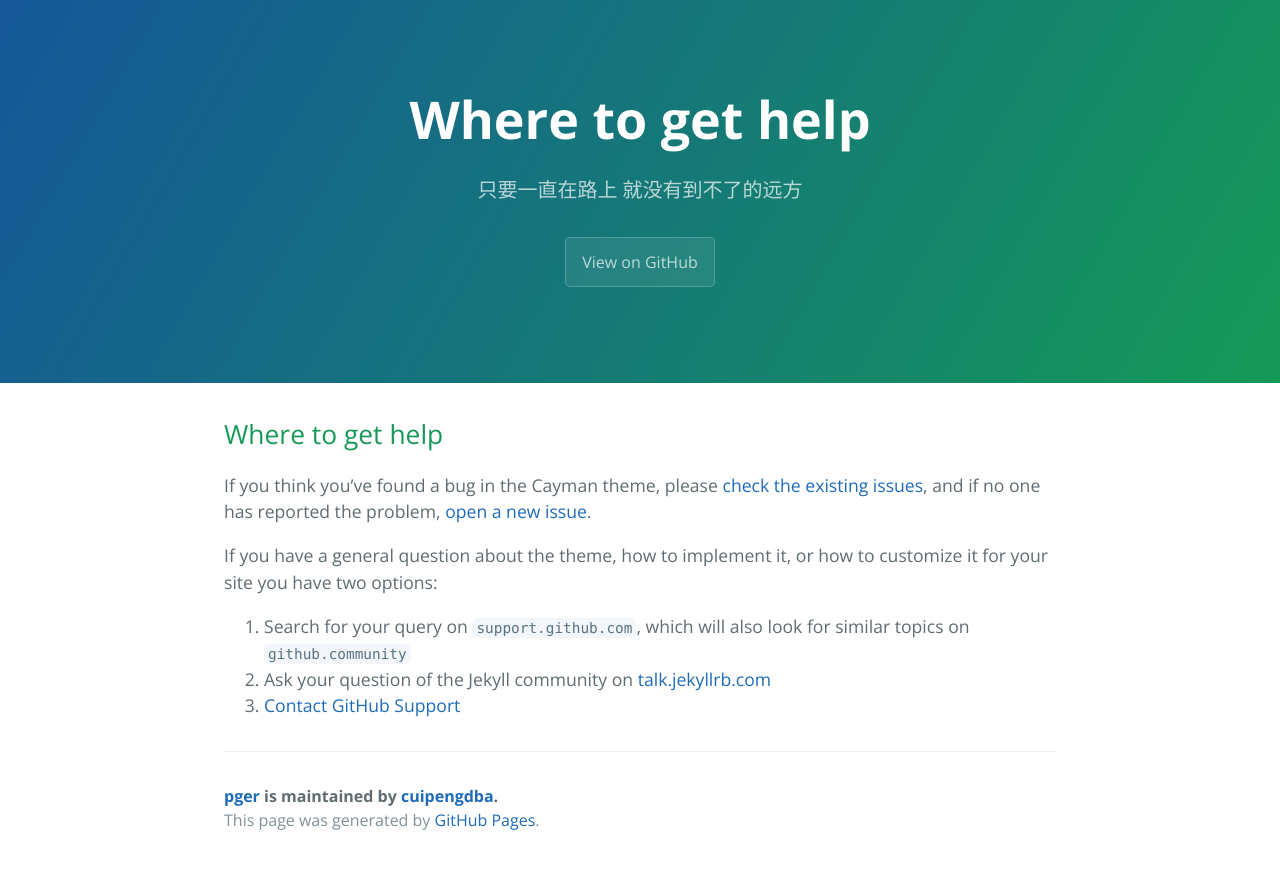
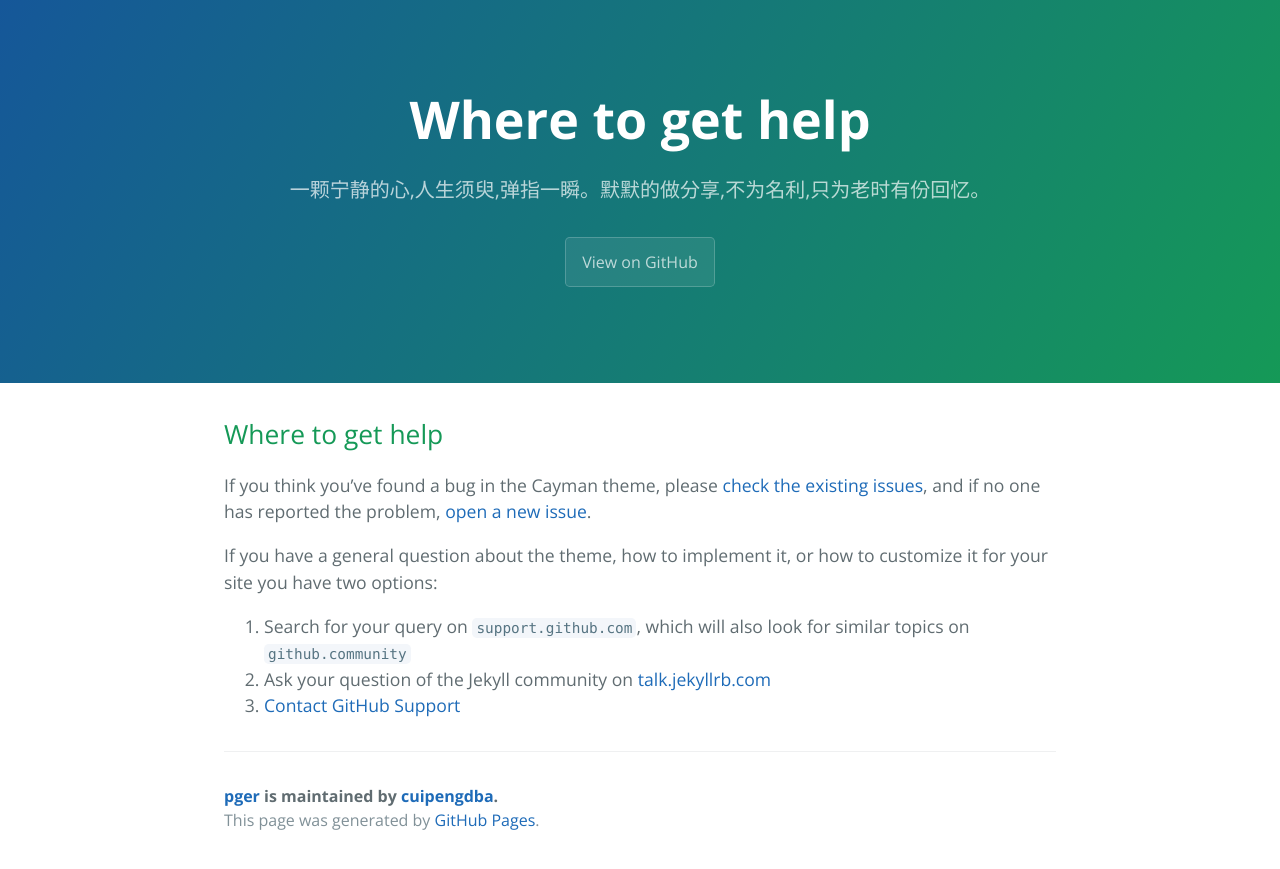
Before and after one commit to cuipengdba/pger, a Jekyll site: the page built from docs/SUPPORT.md, in a window 1280 px wide. Shown: the top 869 px of the page. Built offline with Jekyll 4.4.1, drawn with Linux system fonts in a browser that asks for light colours; our own code applies the rules of GitHub Pages for plain Markdown files.

Commit message:
Update _config.yml

```diff
--- a/_config.yml
+++ b/_config.yml
@@ -1,5 +1,5 @@
 title: 崔鹏的PostgreSQL技术小站
-description: 只要一直在路上 就没有到不了的远方
+description: 一颗宁静的心,人生须臾,弹指一瞬。默默的做分享,不为名利,只为老时有份回忆。
 show_downloads: false
 google_analytics:
 theme: jekyll-theme-cayman
```
